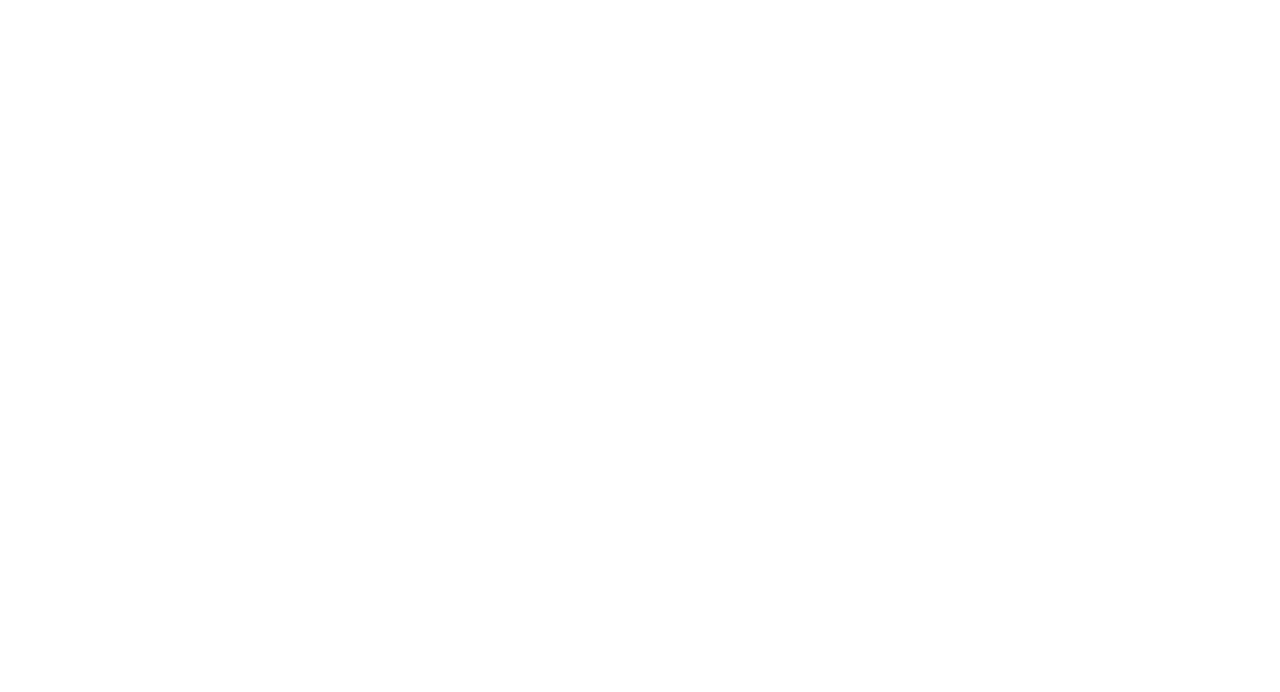
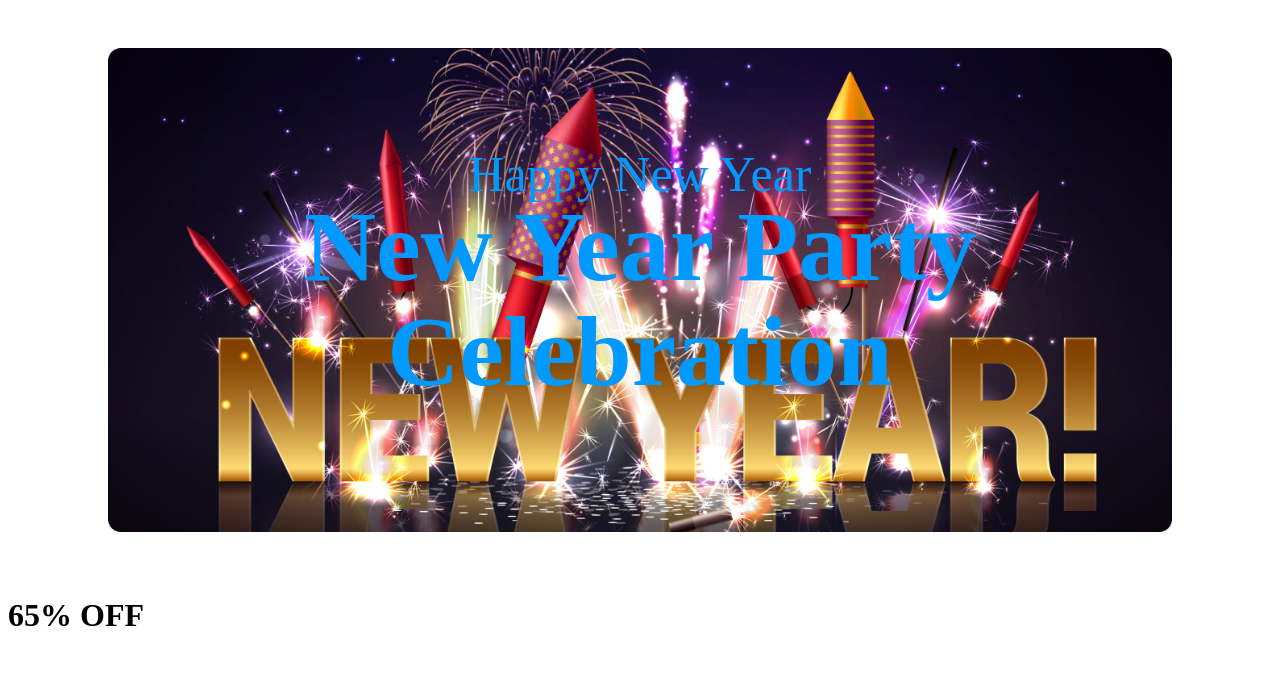
Before and after one commit to sKyGit488/A1-Happy-New-Year, a plain HTML site: page index.html in a window 1280 px wide. Drawn offline with Linux system fonts and the light colour scheme.

Commit message:
banner add

```diff
--- a/index.html
+++ b/index.html
@@ -1,11 +1,50 @@
 <!DOCTYPE html>
 <html lang="en">
+
 <head>
     <meta charset="UTF-8">
     <meta name="viewport" content="width=device-width, initial-scale=1.0">
     <title>Assignment-Happy New Year</title>
+    <style>
+        .container {
+            position: relative;
+            text-align: center;
+            padding: 40px 100px;
+        }
+
+        .centered {
+            position: absolute;
+            top: 20%;
+            left: 0;
+            width: 100%;
+            height: 100%;
+        }
+
+        .container > .centered{
+            font-family: Merriweather;
+            font-size: 50px;
+            color: #0099ff;
+            line-height: 10%;
+        }
+    </style>
 </head>
+
 <body>
+    <header>
+        <div class="container">
+            <img src="Asset-HNY/Banner Image.png" alt="banner" style="width: 100%;">
+            <div class="centered">
+                <p>Happy New Year</p>
+                <h1>New Year Party <p>Celebration</p></h1>
+            </div>
+        </div>
+        </div>
+    </header>
+    <main>
+        <div class="maintext">
+            <h1>65% OFF</h1>
+        </div>
+    </main>
+</body>
 
-</body>
 </html>
```
Also changed, not shown: Css-style/style.css (added).
